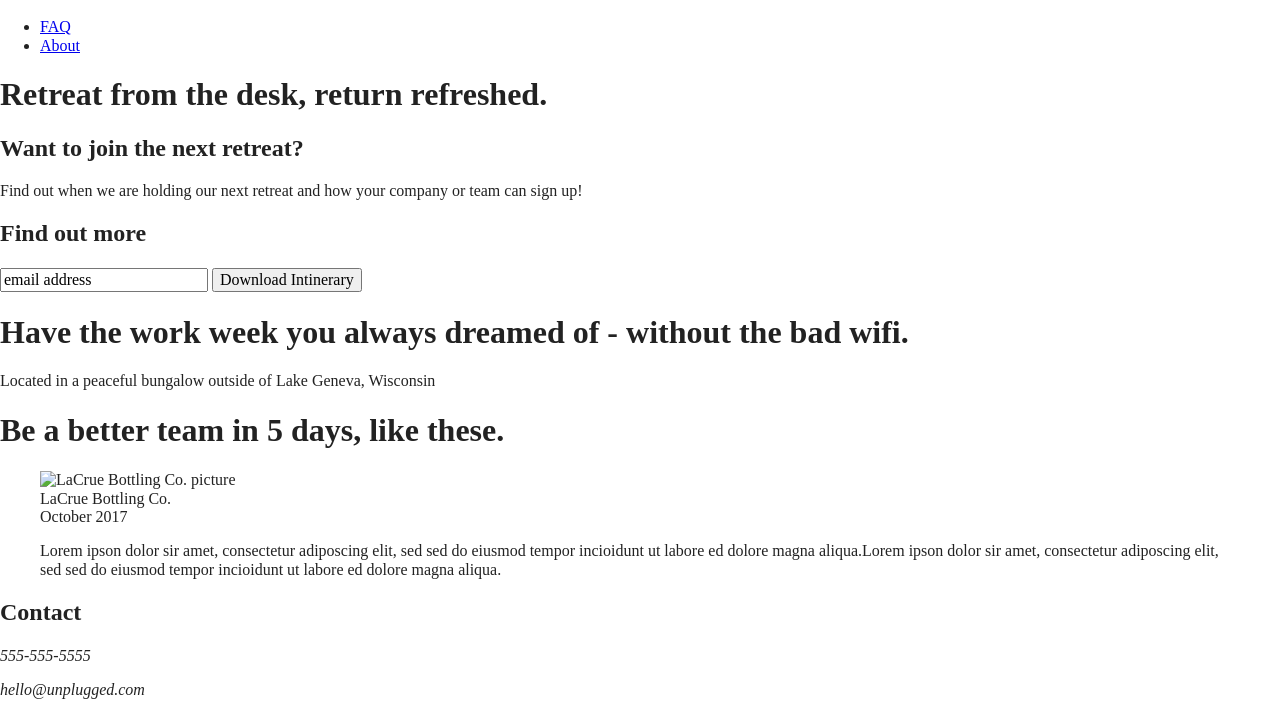
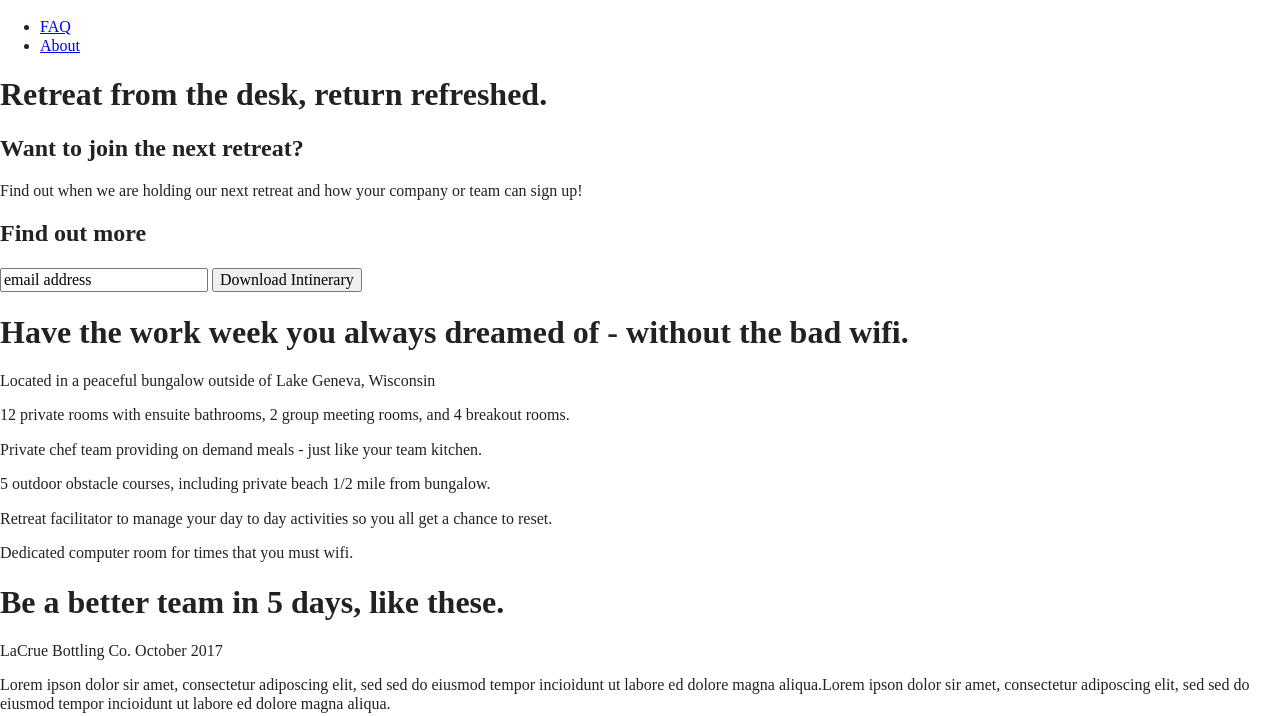
Before and after one commit to greg-g-dev/unplugged-boilerplate-project, a website built with Parcel: page index.html in a window 1280 px wide. Shown: the part 81-797 px from the top of the page. Built offline with nearby package versions, Linux system fonts and the light colour scheme.

Commit message:
Added main content and class names

```diff
--- a/index.html
+++ b/index.html
@@ -54,6 +54,9 @@
         </ul>
       </nav>
       <h1>Retreat from the desk, return refreshed.</h1>
+      <div class="hero-area">
+
+      </div>
       <div class="image">
 
       </div>
@@ -64,7 +67,7 @@
   <main>
 
     <!-- Newsletter signup -->
-    <section>
+    <section class="form-description">
       <h2>Want to join the next retreat?</h2>
       <p>Find out when we are holding our next retreat and how your company or team can sign up!</p>
     </section>
@@ -80,24 +83,55 @@
       </div>
     </aside>
 
-    <!-- Info about Unplugged -->
-    <section class="amenities">
-      <h1>Have the work week you always dreamed of - without the bad wifi.</h1>
+    <!-- Features of Unplugged -->
+    <section class="features">
+      <div class="feature-items">
+        <h1>Have the work week you always dreamed of - without the bad wifi.</h1>
+        <article>
+          <p class="fontawesome-icon"></p>
+          <p class="features-item-description">Located in a peaceful bungalow outside of Lake Geneva, Wisconsin</p>
+        </article>
 
+        <article>
+          <p class="fontawesome-icon"></p>
+          <p class="features-item-description">12 private rooms with ensuite bathrooms, 2 group meeting rooms, and 4 breakout rooms.</p>
+        </article>
 
-        <p>Located in a peaceful bungalow outside of Lake Geneva, Wisconsin</p>
+        <article>
+          <p class="fontawesome-icon"></p>
+          <p class="features-item-description">Private chef team providing on demand meals - just like your team kitchen.</p>
+        </article>
 
+        <article>
+          <p class="fontawesome-icon"></p>
+          <p class="features-item-description">5 outdoor obstacle courses, including private beach 1/2 mile from bungalow.</p>
+        </article>
+
+        <article>
+          <p class="fontawesome-icon"></p>
+          <p class="features-item-description">Retreat facilitator to manage your day to day activities so you all get a chance to reset.</p>
+        </article>
+
+        <article>
+          <p class="fontawesome-icon"></p>
+          <p class="features-item-description">Dedicated computer room for times that you must wifi.</p>
+        </article>
+      </div>
 
     </section>
 
     <!-- Previous retreats -->
-    <section class="previous-retreats">
-      <h1>Be a better team in 5 days, like these.</h1>
-      <figure>
-        <img src="" alt="LaCrue Bottling Co. picture"
-      </figure>
-      <figcaption>LaCrue Bottling Co.<br>October 2017</figcaption>
-      <p>Lorem ipson dolor sir amet, consectetur adiposcing elit, sed sed do eiusmod tempor incioidunt ut labore ed dolore magna aliqua.Lorem ipson dolor sir amet, consectetur adiposcing elit, sed sed do eiusmod tempor incioidunt ut labore ed dolore magna aliqua.</p>
+    <section class="reviews">
+      <div class="content-wrapper">
+        <h1>Be a better team in 5 days, like these.</h1>
+        <div class="content-wrapper">
+          <article>
+            <p>LaCrue Bottling Co. October 2017</p>
+            <p>Lorem ipson dolor sir amet, consectetur adiposcing elit, sed sed do eiusmod tempor incioidunt ut labore ed dolore magna aliqua.Lorem ipson dolor sir amet, consectetur adiposcing elit, sed sed do eiusmod tempor incioidunt ut labore ed dolore magna aliqua.</p>
+            <img src="" alt="LaCrue Bottling Co. picture">
+          </article>
+        </div>
+      </div>
     </section>
 
 
```
